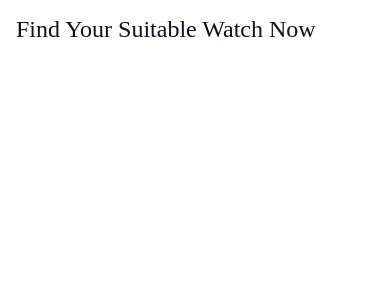
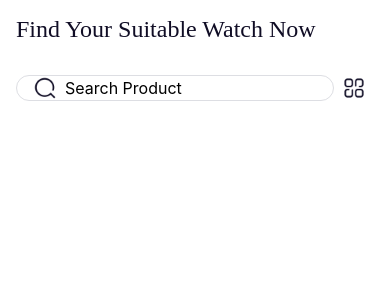
Before and after one commit to Suulayman5/native-cli, a React Native app: screen /Page in a window 390 px wide. Shown: the top 300 px of the page. Built offline with nearby package versions, Linux system fonts and the light colour scheme.

Commit message:
Add search input and category icons to HomeScreen component

```diff
--- a/src/screen/HomeScreen.tsx
+++ b/src/screen/HomeScreen.tsx
@@ -1,6 +1,6 @@
-import { StyleSheet, Text, View } from 'react-native'
+import { Image, StyleSheet, Text, TextInput, View } from 'react-native'
 import React from 'react'
-import { fontSize, spacing } from '../constants/dimention'
+import { fontSize, iconSize, spacing } from '../constants/dimention'
 import { colors } from '../constants/colors'
 import { fontFamily } from '../constants/fonts'
 
@@ -8,6 +8,15 @@ const HomeScreen = () => {
   return (
     <View style={styles.container}>
       <Text style={styles.headline}>Find Your Suitable Watch Now</Text>
+      <View style={styles.mainInputContainer}>
+        <View style={styles.inputWrapper}>
+          <Image source={require('../assets/search.png')} style={styles.logo} />
+          <TextInput style={styles.textInput} placeholder="Search Product" />
+        </View>
+        <View style={styles.categoryContainer}>
+          <Image source={require('../assets/category.png')} style={styles.logo} />
+        </View>
+      </View>
     </View>
   )
 }
@@ -25,8 +34,31 @@ const styles = StyleSheet.create({
         fontFamily: fontFamily.Bold,
         color: colors.black,
     },
-    text: {
-        color: colors.gray,
-        fontSize: 20
-    }
+    mainInputContainer: {
+        flexDirection: 'row',
+        alignItems: 'center',
+        marginVertical: spacing.xl,
+    },
+    inputWrapper: {
+        flex: 1,
+        borderWidth: 1,
+        flexDirection: 'row',
+        alignItems:'center',
+        borderColor:colors.placeholderText,
+        borderRadius: 44,
+        paddingHorizontal: spacing.md,
+    },
+    logo: {
+        width: iconSize.md,
+        height: iconSize.md,
+    },
+    textInput: {
+        flex: 1,
+        paddingHorizontal: spacing.sm,
+        fontSize: fontSize.md,
+    },
+    categoryContainer: {
+        paddingHorizontal: spacing.sm,
+    },
+
 })
```
